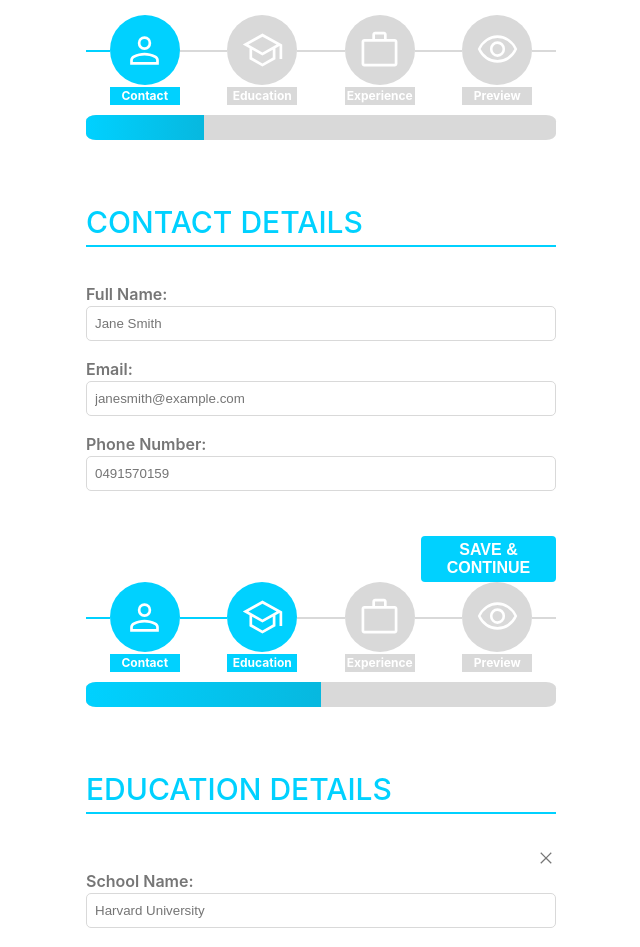
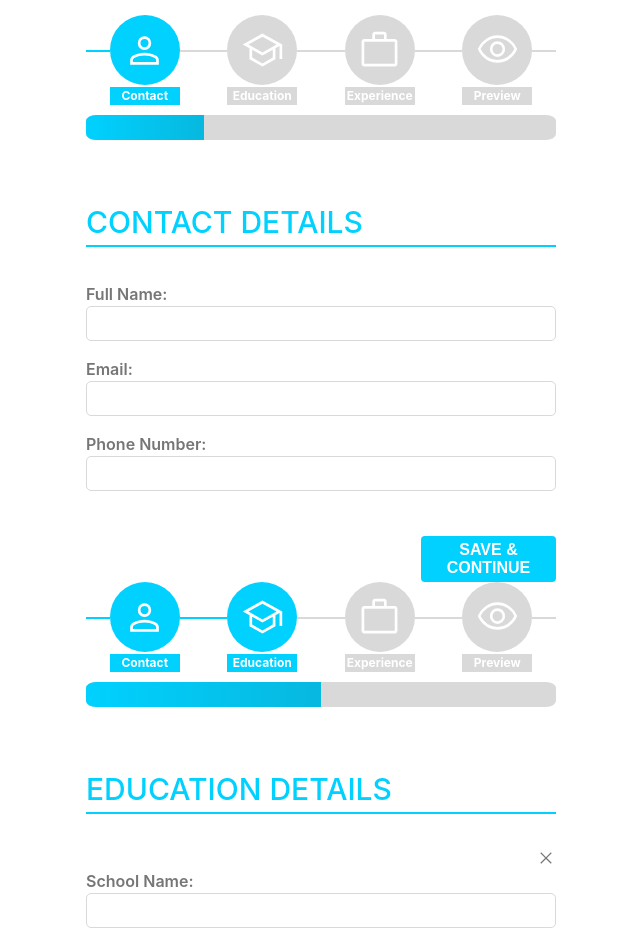
Before and after one commit to smyler3/swiftly-cv, a React (Vite) app: page / in a window 1280 px wide. Shown: the top 947 px of the page, without its empty margins (319-959 px from the left). Built offline with nearby package versions, Linux system fonts and the light colour scheme.

Commit message:
fix: remove placeholder text from inputs

```diff
--- a/src/components/FormWrapper.jsx
+++ b/src/components/FormWrapper.jsx
@@ -11,7 +11,7 @@ const defaultDelFormBtn = {
     'classNames': 'del-form-btn',
 }
 
-const FormField = ({ containerClassName, label, type, name, placeholder, pattern=null }) => {
+const FormField = ({ containerClassName, label, type, name }) => {
     const [value, setValue] = useState('');
 
     return (
@@ -21,9 +21,7 @@ const FormField = ({ containerClassName, label, type, name, placeholder, pattern
                 type={`${type}`}
                 id={`${name}`}
                 name={`${name}`}
-                placeholder={`${placeholder}`}
                 value={value}
-                pattern={pattern ? pattern : null}
                 onChange={(e) => setValue(e.target.value)}
             />
         </div>
@@ -46,8 +44,6 @@ const FormWrapper = ({ fields, canDelete=true }) => {
                         label={field.label}
                         type={field.type}
                         name={field.name}
-                        placeholder={field.placeholder}
-                        pattern={field.pattern}
                     />
                 ))}
             </form>
--- a/src/components/forms/ContactForm.jsx
+++ b/src/components/forms/ContactForm.jsx
@@ -2,9 +2,9 @@ import FormWrapper from '../FormWrapper';
 import NavigationButtons from '../NavigationButtons';
 
 const contactFormFields = [
-    {'name': 'fullName', 'label': 'Full Name:', 'type': 'text', 'placeholder': 'Jane Smith'},
-    {'name': 'email', 'label': 'Email:', 'type': 'email', 'placeholder': 'janesmith@example.com'},
-    {'name': 'phoneNumber', 'label': 'Phone Number:', 'type': 'tel', 'placeholder': '0491570159'},
+    {'name': 'fullName', 'label': 'Full Name:', 'type': 'text'},
+    {'name': 'email', 'label': 'Email:', 'type': 'email'},
+    {'name': 'phoneNumber', 'label': 'Phone Number:', 'type': 'tel'},
 ]
 
 const ContactForm = () => {
--- a/src/components/forms/EducationForm.jsx
+++ b/src/components/forms/EducationForm.jsx
@@ -3,11 +3,11 @@ import FormWrapper from '../FormWrapper';
 import NavigationButtons from '../NavigationButtons';
 
 const educationFormFields = [
-    {'name': 'schoolName', 'label': 'School Name:', 'type': 'text', 'placeholder': 'Harvard University'},
-    {'name': 'studyTitle', 'label': 'Name of Course/Certificate:', 'type': 'text', 'placeholder': 'Bachelor of Science'},
+    {'name': 'schoolName', 'label': 'School Name:', 'type': 'text'},
+    {'name': 'studyTitle', 'label': 'Name of Course/Certificate:', 'type': 'text'},
     {'name': 'studyScore', 'label': 'Score Recieved:', 'type': 'text', 'placeholder': '3.72'},
-    {'containerClassName': 'date-field-container', 'name': 'studyStartDate', 'label': 'Start Date:', 'type': 'date', 'placeholder': 'dd/mm/yyyy'},
-    {'containerClassName': 'date-field-container', 'name': 'studyEndDate', 'label': 'End Date:', 'type': 'date', 'placeholder': 'dd/mm/yyyy'},
+    {'containerClassName': 'date-field-container', 'name': 'studyStartDate', 'label': 'Start Date:', 'type': 'date'},
+    {'containerClassName': 'date-field-container', 'name': 'studyEndDate', 'label': 'End Date:', 'type': 'date'},
 ]
 
 const EducationForm = () => {
```
